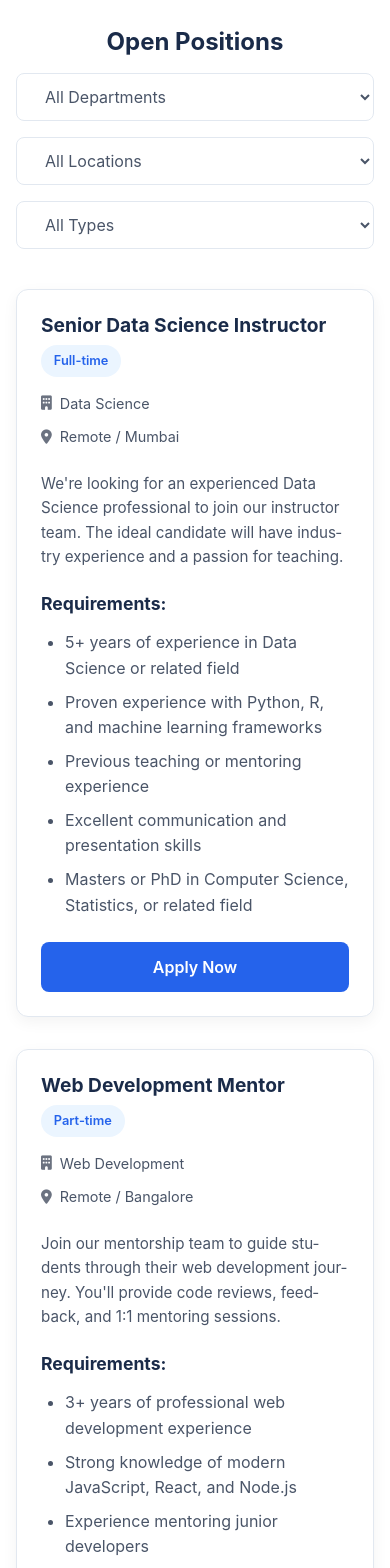
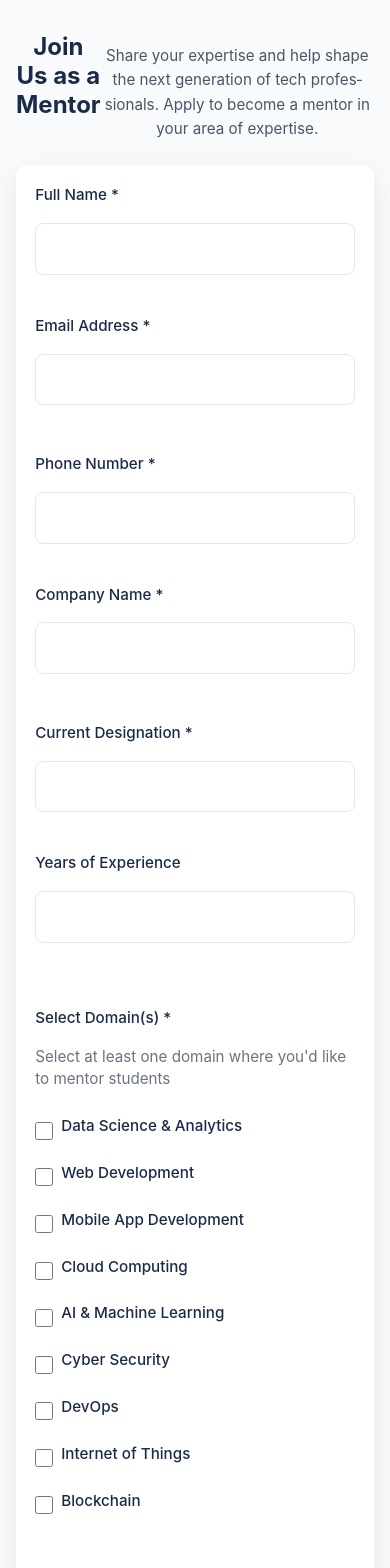
Before and after one commit to rahula320/edtech-website, a React (Create React App) app in the folder client/: page /careers in a window 390 px wide. Shown: the part 1560-3128 px from the top of the page. Built offline with nearby package versions, Linux system fonts and the light colour scheme.

Commit message:
Add CTA section styles back to Careers.css

```diff
--- a/client/src/pages/Careers.css
+++ b/client/src/pages/Careers.css
@@ -104,175 +104,253 @@
 }
 
 /* Open Positions Section */
-.open-positions {
+.mentor-application {
   padding: 5rem 0;
+  background-color: #f9fafc;
 }
 
-.open-positions h2 {
+.mentor-application h2 {
   text-align: center;
   font-size: 2.2rem;
-  margin-bottom: 3rem;
+  margin-bottom: 1rem;
   color: #1a2b49;
 }
 
-.job-filters {
-  display: flex;
-  gap: 1rem;
-  justify-content: center;
-  margin-bottom: 2.5rem;
-  flex-wrap: wrap;
+.section-header {
+  text-align: center;
+  max-width: 700px;
+  margin: 0 auto 3rem;
 }
 
-.filter-select {
-  padding: 0.75rem 1.5rem;
+.section-header p {
+  color: #4a5568;
+  font-size: 1.1rem;
+  line-height: 1.6;
+  margin-top: 1rem;
+}
+
+.application-form-container {
+  max-width: 800px;
+  margin: 0 auto;
+  background-color: white;
+  border-radius: 12px;
+  box-shadow: 0 8px 30px rgba(0, 0, 0, 0.08);
+  padding: 2.5rem;
+}
+
+.mentor-form {
+  display: flex;
+  flex-direction: column;
+  gap: 1.5rem;
+}
+
+.form-row {
+  display: grid;
+  grid-template-columns: 1fr 1fr;
+  gap: 1.5rem;
+}
+
+.form-group {
+  display: flex;
+  flex-direction: column;
+  gap: 0.5rem;
+}
+
+.form-group label {
+  font-weight: 600;
+  color: #1a2b49;
+  font-size: 0.95rem;
+}
+
+.form-group input[type="text"],
+.form-group input[type="email"],
+.form-group input[type="tel"],
+.form-group input[type="number"] {
+  padding: 0.8rem 1rem;
   border: 1px solid #e2e8f0;
   border-radius: 8px;
-  background-color: white;
-  font-size: 0.95rem;
-  cursor: pointer;
-  min-width: 200px;
-  color: #4a5568;
-}
-
-.job-listings {
-  display: grid;
-  grid-template-columns: repeat(auto-fit, minmax(350px, 1fr));
-  gap: 2rem;
-}
-
-.job-card {
-  background: white;
-  border-radius: 12px;
-  padding: 2rem;
-  box-shadow: 0 5px 15px rgba(0, 0, 0, 0.05);
-  border: 1px solid #e2e8f0;
+  font-size: 1rem;
   transition: all 0.3s ease;
 }
 
-.job-card:hover {
-  transform: translateY(-5px);
-  box-shadow: 0 10px 25px rgba(0, 0, 0, 0.1);
+.form-group input:focus {
+  outline: none;
   border-color: #2563eb;
+  box-shadow: 0 0 0 3px rgba(37, 99, 235, 0.1);
 }
 
-.job-header {
-  display: flex;
-  justify-content: space-between;
-  align-items: center;
+.form-group input.error {
+  border-color: #ef4444;
+  background-color: #fef2f2;
+}
+
+.error-message {
+  color: #ef4444;
+  font-size: 0.85rem;
+  margin-top: 0.25rem;
+}
+
+/* Domains section */
+.domains-group {
+  margin-top: 1rem;
+}
+
+.domains-hint {
+  font-size: 0.9rem;
+  color: #6b7280;
   margin-bottom: 1rem;
 }
 
-.job-header h3 {
-  font-size: 1.3rem;
-  color: #1a2b49;
-  margin: 0;
+.domains-grid {
+  display: grid;
+  grid-template-columns: repeat(auto-fill, minmax(200px, 1fr));
+  gap: 1rem;
+  margin-bottom: 1rem;
 }
 
-.job-type {
-  background-color: #ebf5ff;
-  color: #2563eb;
-  padding: 0.4rem 0.8rem;
-  border-radius: 20px;
-  font-size: 0.8rem;
-  font-weight: 600;
-}
-
-.job-meta {
-  display: flex;
-  gap: 1.5rem;
-  margin-bottom: 1.5rem;
-  color: #4a5568;
-  font-size: 0.9rem;
-}
-
-.job-meta span {
+.domain-checkbox {
   display: flex;
   align-items: center;
   gap: 0.5rem;
 }
 
-.job-meta i {
-  color: #6b7280;
+.domain-checkbox input[type="checkbox"] {
+  width: 18px;
+  height: 18px;
+  accent-color: #2563eb;
+  cursor: pointer;
 }
 
-.job-description {
-  color: #4a5568;
-  margin-bottom: 1.5rem;
+.domain-checkbox label {
+  font-weight: 400;
+  cursor: pointer;
+}
+
+.domains-error {
+  margin-top: 0.5rem;
+}
+
+/* Apply button */
+.mentor-form .apply-button {
+  margin-top: 1rem;
+  padding: 1rem;
+  font-size: 1rem;
+}
+
+/* Popup styles */
+.popup-overlay {
+  position: fixed;
+  top: 0;
+  left: 0;
+  width: 100%;
+  height: 100%;
+  background-color: rgba(0, 0, 0, 0.5);
+  display: flex;
+  justify-content: center;
+  align-items: center;
+  z-index: 1000;
+  backdrop-filter: blur(3px);
+}
+
+.popup {
+  background-color: white;
+  border-radius: 12px;
+  box-shadow: 0 10px 40px rgba(0, 0, 0, 0.2);
+  width: 90%;
+  max-width: 500px;
+  overflow: hidden;
+  animation: popupFadeIn 0.3s ease-out forwards;
+}
+
+@keyframes popupFadeIn {
+  from {
+    opacity: 0;
+    transform: translateY(20px);
+  }
+  to {
+    opacity: 1;
+    transform: translateY(0);
+  }
+}
+
+.popup-header {
+  display: flex;
+  justify-content: space-between;
+  align-items: center;
+  padding: 1.5rem;
+  background-color: #f0f9ff;
+  border-bottom: 1px solid #e0f2fe;
+}
+
+.popup-header h3 {
+  font-size: 1.2rem;
+  color: #0284c7;
+  margin: 0;
+  display: flex;
+  align-items: center;
+  gap: 0.75rem;
+}
+
+.popup-header h3 i {
+  color: #0ea5e9;
+  font-size: 1.4rem;
+}
+
+.close-popup {
+  background: none;
+  border: none;
+  color: #64748b;
+  font-size: 1.2rem;
+  cursor: pointer;
+  transition: color 0.3s ease;
+}
+
+.close-popup:hover {
+  color: #1e293b;
+}
+
+.popup-content {
+  padding: 1.5rem;
+}
+
+.popup-content p {
+  margin: 0;
+  color: #4b5563;
   line-height: 1.6;
 }
 
-.job-requirements h4 {
-  font-size: 1.1rem;
-  color: #1a2b49;
-  margin-bottom: 1rem;
+/* Responsive styles */
+@media (max-width: 768px) {
+  .mentor-application {
+    padding: 3.5rem 0;
   }
 
-.job-requirements ul {
-  padding-left: 1.5rem;
-  margin-bottom: 1.5rem;
+  .mentor-application h2 {
+    font-size: 1.8rem;
   }
 
-.job-requirements li {
-  margin-bottom: 0.5rem;
-  color: #4a5568;
-  line-height: 1.6;
+  .application-form-container {
+    padding: 1.5rem;
   }
 
-.apply-button {
-  background-color: #2563eb;
-  color: white;
-  padding: 0.8rem 1.5rem;
-  border: none;
-  border-radius: 8px;
-  font-weight: 600;
-  cursor: pointer;
-  transition: all 0.3s ease;
-  width: 100%;
+  .form-row {
+    grid-template-columns: 1fr;
+    gap: 1rem;
   }
 
-.apply-button:hover {
-  background-color: #1d4ed8;
-  transform: translateY(-2px);
+  .domains-grid {
+    grid-template-columns: repeat(auto-fill, minmax(150px, 1fr));
+  }
 }
 
-/* CTA Section */
-.careers-cta {
-  background-color: #f9fafc;
-  padding: 5rem 0;
-  text-align: center;
+@media (max-width: 480px) {
+  .application-form-container {
+    padding: 1.2rem;
   }
 
-.careers-cta h2 {
-  font-size: 2.2rem;
-  margin-bottom: 1.5rem;
-  color: #1a2b49;
+  .domains-grid {
+    grid-template-columns: 1fr;
   }
-
-.careers-cta p {
-  color: #4a5568;
-  max-width: 700px;
-  margin: 0 auto 2rem;
-  line-height: 1.6;
-  font-size: 1.1rem;
-}
-
-.cta-button {
-  background-color: #e74d3d;
-  color: white;
-  padding: 1rem 2rem;
-  border: none;
-  border-radius: 8px;
-  font-weight: 600;
-  font-size: 1.1rem;
-  cursor: pointer;
-  transition: all 0.3s ease;
-  box-shadow: 0 4px 10px rgba(231, 77, 61, 0.2);
-}
-
-.cta-button:hover {
-  background-color: #d44133;
-  transform: translateY(-2px);
-  box-shadow: 0 6px 15px rgba(231, 77, 61, 0.3);
 }
 
 /* Responsive Styles */
@@ -308,13 +386,13 @@
   }
 
   .careers-why-join,
-  .open-positions,
+  .mentor-application,
   .careers-cta {
     padding: 3.5rem 0;
   }
 
   .careers-why-join h2,
-  .open-positions h2,
+  .mentor-application h2,
   .careers-cta h2 {
     font-size: 1.8rem;
     margin-bottom: 2rem;
@@ -363,3 +441,43 @@
     width: 100%;
   }
 }
+
+/* CTA Section */
+.careers-cta {
+  background-color: #f9fafc;
+  padding: 5rem 0;
+  text-align: center;
+}
+
+.careers-cta h2 {
+  font-size: 2.2rem;
+  margin-bottom: 1.5rem;
+  color: #1a2b49;
+}
+
+.careers-cta p {
+  color: #4a5568;
+  max-width: 700px;
+  margin: 0 auto 2rem;
+  line-height: 1.6;
+  font-size: 1.1rem;
+}
+
+.cta-button {
+  background-color: #e74d3d;
+  color: white;
+  padding: 1rem 2rem;
+  border: none;
+  border-radius: 8px;
+  font-weight: 600;
+  font-size: 1.1rem;
+  cursor: pointer;
+  transition: all 0.3s ease;
+  box-shadow: 0 4px 10px rgba(231, 77, 61, 0.2);
+}
+
+.cta-button:hover {
+  background-color: #d44133;
+  transform: translateY(-2px);
+  box-shadow: 0 6px 15px rgba(231, 77, 61, 0.3);
+}
--- a/client/src/pages/Careers.js
+++ b/client/src/pages/Careers.js
@@ -1,85 +1,136 @@
-import React from 'react';
+import React, { useState } from 'react';
 import './Careers.css';
 
 function Careers() {
-  // Sample job listings
-  const jobListings = [
-    {
-      id: 1,
-      title: "Senior Data Science Instructor",
-      department: "Data Science",
-      location: "Remote / Mumbai",
-      type: "Full-time",
-      description: "We're looking for an experienced Data Science professional to join our instructor team. The ideal candidate will have industry experience and a passion for teaching.",
-      requirements: [
-        "5+ years of experience in Data Science or related field",
-        "Proven experience with Python, R, and machine learning frameworks",
-        "Previous teaching or mentoring experience",
-        "Excellent communication and presentation skills",
-        "Masters or PhD in Computer Science, Statistics, or related field"
-      ]
-    },
-    {
-      id: 2,
-      title: "Web Development Mentor",
-      department: "Web Development",
-      location: "Remote / Bangalore",
-      type: "Part-time",
-      description: "Join our mentorship team to guide students through their web development journey. You'll provide code reviews, feedback, and 1:1 mentoring sessions.",
-      requirements: [
-        "3+ years of professional web development experience",
-        "Strong knowledge of modern JavaScript, React, and Node.js",
-        "Experience mentoring junior developers",
-        "Excellent communication and interpersonal skills",
-        "Patience and enthusiasm for helping others learn"
-      ]
-    },
-    {
-      id: 3,
-      title: "Curriculum Developer - Cloud Computing",
-      department: "Curriculum",
-      location: "Remote",
-      type: "Full-time",
-      description: "Help us develop comprehensive and industry-relevant cloud computing curriculum. You'll work with our instructional design team to create engaging learning experiences.",
-      requirements: [
-        "4+ years of experience with major cloud platforms (AWS, Azure, GCP)",
-        "Experience with DevOps, Infrastructure as Code, and containerization",
-        "Understanding of instructional design principles",
-        "Clear technical writing skills",
-        "Cloud certifications (AWS, Azure, or GCP) preferred"
-      ]
-    },
-    {
-      id: 4,
-      title: "Student Success Manager",
-      department: "Student Support",
-      location: "Delhi",
-      type: "Full-time",
-      description: "Ensure our students have a successful learning journey by providing guidance, monitoring progress, and implementing retention strategies.",
-      requirements: [
-        "2+ years in education, customer success, or related field",
-        "Strong interpersonal and communication skills",
-        "Data-driven approach to problem-solving",
-        "Ability to work with diverse student populations",
-        "Background in technical education is a plus"
-      ]
-    },
-    {
-      id: 5,
-      title: "Marketing Specialist - Education",
-      department: "Marketing",
-      location: "Mumbai / Bangalore",
-      type: "Full-time",
-      description: "Join our marketing team to help reach and engage prospective students. You'll develop and execute campaigns that showcase our educational programs.",
-      requirements: [
-        "3+ years of marketing experience, preferably in education",
-        "Experience with digital marketing, content creation, and social media",
-        "Data analytics skills to measure campaign effectiveness",
-        "Creative thinking and excellent writing abilities",
-        "Understanding of the education technology landscape"
-      ]
+  // Form state
+  const [formData, setFormData] = useState({
+    name: '',
+    email: '',
+    phone: '',
+    company: '',
+    designation: '',
+    experience: '',
+    domains: []
+  });
+
+  // Popup state
+  const [showPopup, setShowPopup] = useState(false);
+
+  // Form errors
+  const [errors, setErrors] = useState({});
+
+  // Domain options
+  const domainOptions = [
+    { id: 'data-science', label: 'Data Science & Analytics' },
+    { id: 'web-dev', label: 'Web Development' },
+    { id: 'mobile-dev', label: 'Mobile App Development' },
+    { id: 'cloud', label: 'Cloud Computing' },
+    { id: 'ai-ml', label: 'AI & Machine Learning' },
+    { id: 'cyber-security', label: 'Cyber Security' },
+    { id: 'devops', label: 'DevOps' },
+    { id: 'iot', label: 'Internet of Things' },
+    { id: 'blockchain', label: 'Blockchain' }
+  ];
+
+  // Handle input changes
+  const handleInputChange = (e) => {
+    const { name, value } = e.target;
+    setFormData({
+      ...formData,
+      [name]: value
+    });
+
+    // Clear error for this field
+    if (errors[name]) {
+      setErrors({
+        ...errors,
+        [name]: undefined
+      });
     }
-  ];
+  };
+
+  // Handle domain checkbox changes
+  const handleDomainChange = (e) => {
+    const { value, checked } = e.target;
+
+    if (checked) {
+      setFormData({
+        ...formData,
+        domains: [...formData.domains, value]
+      });
+    } else {
+      setFormData({
+        ...formData,
+        domains: formData.domains.filter(domain => domain !== value)
+      });
+    }
+
+    // Clear domain error if at least one is selected
+    if (errors.domains && checked) {
+      setErrors({
+        ...errors,
+        domains: undefined
+      });
+    }
+  };
+
+  // Validate form
+  const validateForm = () => {
+    const newErrors = {};
+
+    if (!formData.name.trim()) newErrors.name = 'Name is required';
+    if (!formData.email.trim()) {
+      newErrors.email = 'Email is required';
+    } else if (!/\S+@\S+\.\S+/.test(formData.email)) {
+      newErrors.email = 'Email is invalid';
+    }
+
+    if (!formData.phone.trim()) {
+      newErrors.phone = 'Phone number is required';
+    } else if (!/^\d{10}$/.test(formData.phone.replace(/[^0-9]/g, ''))) {
+      newErrors.phone = 'Phone number is invalid';
+    }
+
+    if (!formData.company.trim()) newErrors.company = 'Company name is required';
+    if (!formData.designation.trim()) newErrors.designation = 'Designation is required';
+    if (formData.domains.length === 0) newErrors.domains = 'Please select at least one domain';
+
+    return newErrors;
+  };
+
+  // Handle form submission
+  const handleSubmit = (e) => {
+    e.preventDefault();
+
+    const formErrors = validateForm();
+
+    if (Object.keys(formErrors).length > 0) {
+      setErrors(formErrors);
+      return;
+    }
+
+    // Show success popup
+    setShowPopup(true);
+
+    // Reset form after 2 seconds
+    setTimeout(() => {
+      setShowPopup(false);
+      setFormData({
+        name: '',
+        email: '',
+        phone: '',
+        company: '',
+        designation: '',
+        experience: '',
+        domains: []
+      });
+    }, 3000);
+  };
+
+  // Close popup
+  const closePopup = () => {
+    setShowPopup(false);
+  };
 
   return (
     <div className="careers-page">
@@ -118,56 +169,122 @@ function Careers() {
         </div>
       </section>
 
-      <section className="open-positions">
+      <section className="mentor-application">
         <div className="container">
-          <h2>Open Positions</h2>
-          <div className="job-filters">
-            <select className="filter-select">
-              <option value="">All Departments</option>
-              <option value="Data Science">Data Science</option>
-              <option value="Web Development">Web Development</option>
-              <option value="Curriculum">Curriculum</option>
-              <option value="Student Support">Student Support</option>
-              <option value="Marketing">Marketing</option>
-            </select>
-            <select className="filter-select">
-              <option value="">All Locations</option>
-              <option value="Remote">Remote</option>
-              <option value="Mumbai">Mumbai</option>
-              <option value="Bangalore">Bangalore</option>
-              <option value="Delhi">Delhi</option>
-            </select>
-            <select className="filter-select">
-              <option value="">All Types</option>
-              <option value="Full-time">Full-time</option>
-              <option value="Part-time">Part-time</option>
-              <option value="Contract">Contract</option>
-            </select>
+          <div className="section-header">
+            <h2>Join Us as a Mentor</h2>
+            <p>Share your expertise and help shape the next generation of tech professionals. Apply to become a mentor in your area of expertise.</p>
           </div>
 
-          <div className="job-listings">
-            {jobListings.map(job => (
-              <div className="job-card" key={job.id}>
-                <div className="job-header">
-                  <h3>{job.title}</h3>
-                  <span className="job-type">{job.type}</span>
+          <div className="application-form-container">
+            <form className="mentor-form" onSubmit={handleSubmit}>
+              <div className="form-row">
+                <div className="form-group">
+                  <label htmlFor="name">Full Name *</label>
+                  <input
+                    type="text"
+                    id="name"
+                    name="name"
+                    value={formData.name}
+                    onChange={handleInputChange}
+                    className={errors.name ? 'error' : ''}
+                  />
+                  {errors.name && <span className="error-message">{errors.name}</span>}
                 </div>
-                <div className="job-meta">
-                  <span><i className="fas fa-building"></i> {job.department}</span>
-                  <span><i className="fas fa-map-marker-alt"></i> {job.location}</span>
+
+                <div className="form-group">
+                  <label htmlFor="email">Email Address *</label>
+                  <input
+                    type="email"
+                    id="email"
+                    name="email"
+                    value={formData.email}
+                    onChange={handleInputChange}
+                    className={errors.email ? 'error' : ''}
+                  />
+                  {errors.email && <span className="error-message">{errors.email}</span>}
                 </div>
-                <p className="job-description">{job.description}</p>
-                <div className="job-requirements">
-                  <h4>Requirements:</h4>
-                  <ul>
-                    {job.requirements.map((req, index) => (
-                      <li key={index}>{req}</li>
-                    ))}
-                  </ul>
+              </div>
+
+              <div className="form-row">
+                <div className="form-group">
+                  <label htmlFor="phone">Phone Number *</label>
+                  <input
+                    type="tel"
+                    id="phone"
+                    name="phone"
+                    value={formData.phone}
+                    onChange={handleInputChange}
+                    className={errors.phone ? 'error' : ''}
+                  />
+                  {errors.phone && <span className="error-message">{errors.phone}</span>}
                 </div>
-                <button className="apply-button">Apply Now</button>
+
+                <div className="form-group">
+                  <label htmlFor="company">Company Name *</label>
+                  <input
+                    type="text"
+                    id="company"
+                    name="company"
+                    value={formData.company}
+                    onChange={handleInputChange}
+                    className={errors.company ? 'error' : ''}
+                  />
+                  {errors.company && <span className="error-message">{errors.company}</span>}
+                </div>
               </div>
-            ))}
+
+              <div className="form-row">
+                <div className="form-group">
+                  <label htmlFor="designation">Current Designation *</label>
+                  <input
+                    type="text"
+                    id="designation"
+                    name="designation"
+                    value={formData.designation}
+                    onChange={handleInputChange}
+                    className={errors.designation ? 'error' : ''}
+                  />
+                  {errors.designation && <span className="error-message">{errors.designation}</span>}
+                </div>
+
+                <div className="form-group">
+                  <label htmlFor="experience">Years of Experience</label>
+                  <input
+                    type="number"
+                    id="experience"
+                    name="experience"
+                    min="0"
+                    value={formData.experience}
+                    onChange={handleInputChange}
+                  />
+                </div>
+              </div>
+
+              <div className="form-group domains-group">
+                <label>Select Domain(s) *</label>
+                <p className="domains-hint">Select at least one domain where you'd like to mentor students</p>
+
+                <div className="domains-grid">
+                  {domainOptions.map(domain => (
+                    <div className="domain-checkbox" key={domain.id}>
+                      <input
+                        type="checkbox"
+                        id={domain.id}
+                        name="domains"
+                        value={domain.id}
+                        checked={formData.domains.includes(domain.id)}
+                        onChange={handleDomainChange}
+                      />
+                      <label htmlFor={domain.id}>{domain.label}</label>
+                    </div>
+                  ))}
+                </div>
+                {errors.domains && <span className="error-message domains-error">{errors.domains}</span>}
+              </div>
+
+              <button type="submit" className="apply-button">Apply Now</button>
+            </form>
           </div>
         </div>
       </section>
@@ -179,6 +296,20 @@ function Careers() {
           <button className="cta-button">Submit Your Resume</button>
         </div>
       </section>
+
+      {showPopup && (
+        <div className="popup-overlay">
+          <div className="popup">
+            <div className="popup-header">
+              <h3><i className="fas fa-check-circle"></i> Application Submitted</h3>
+              <button className="close-popup" onClick={closePopup}><i className="fas fa-times"></i></button>
+            </div>
+            <div className="popup-content">
+              <p>Thank you for your interest in becoming a mentor! Your application has been submitted to our HR department. We will review your information and get back to you soon.</p>
+            </div>
+          </div>
+        </div>
+      )}
     </div>
   );
 }
```
Lines whose indentation alone changed are shown as unchanged.
